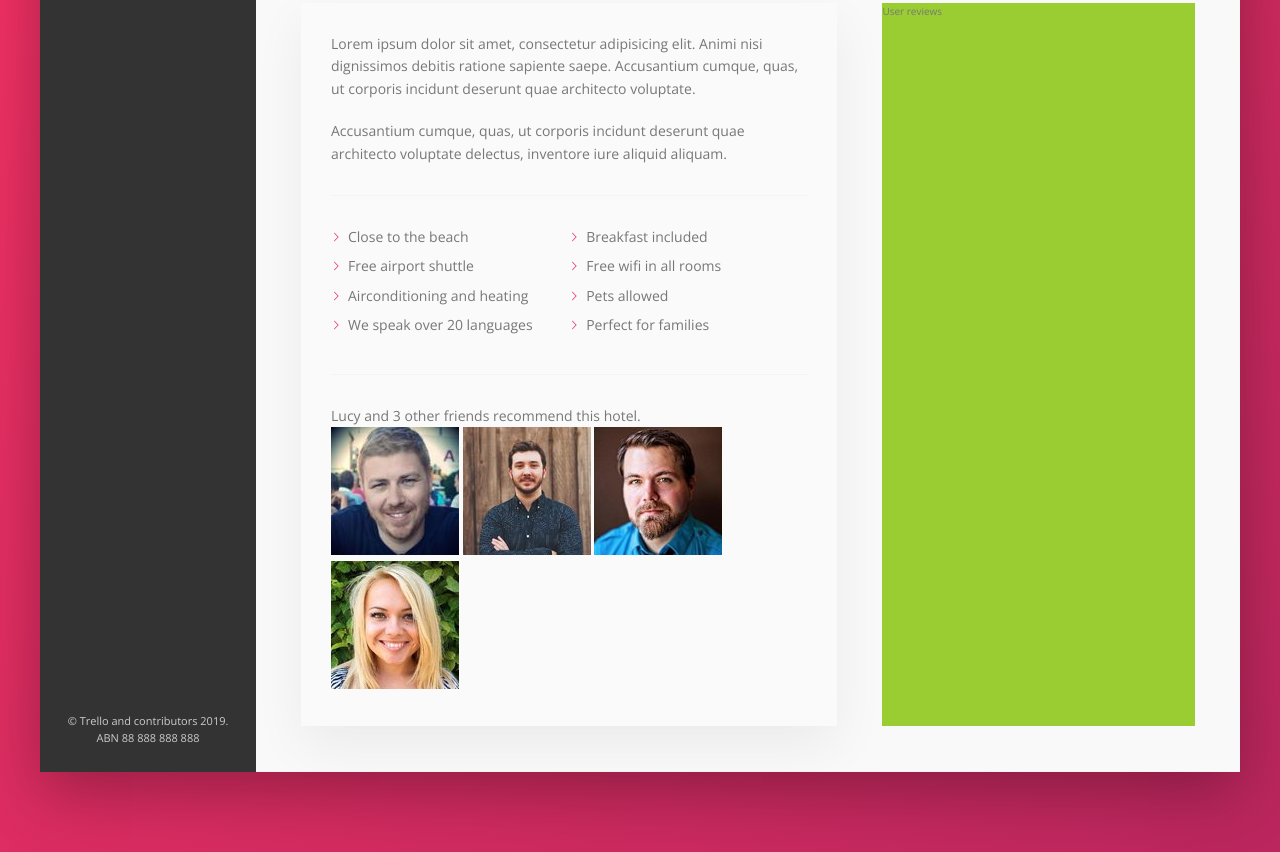
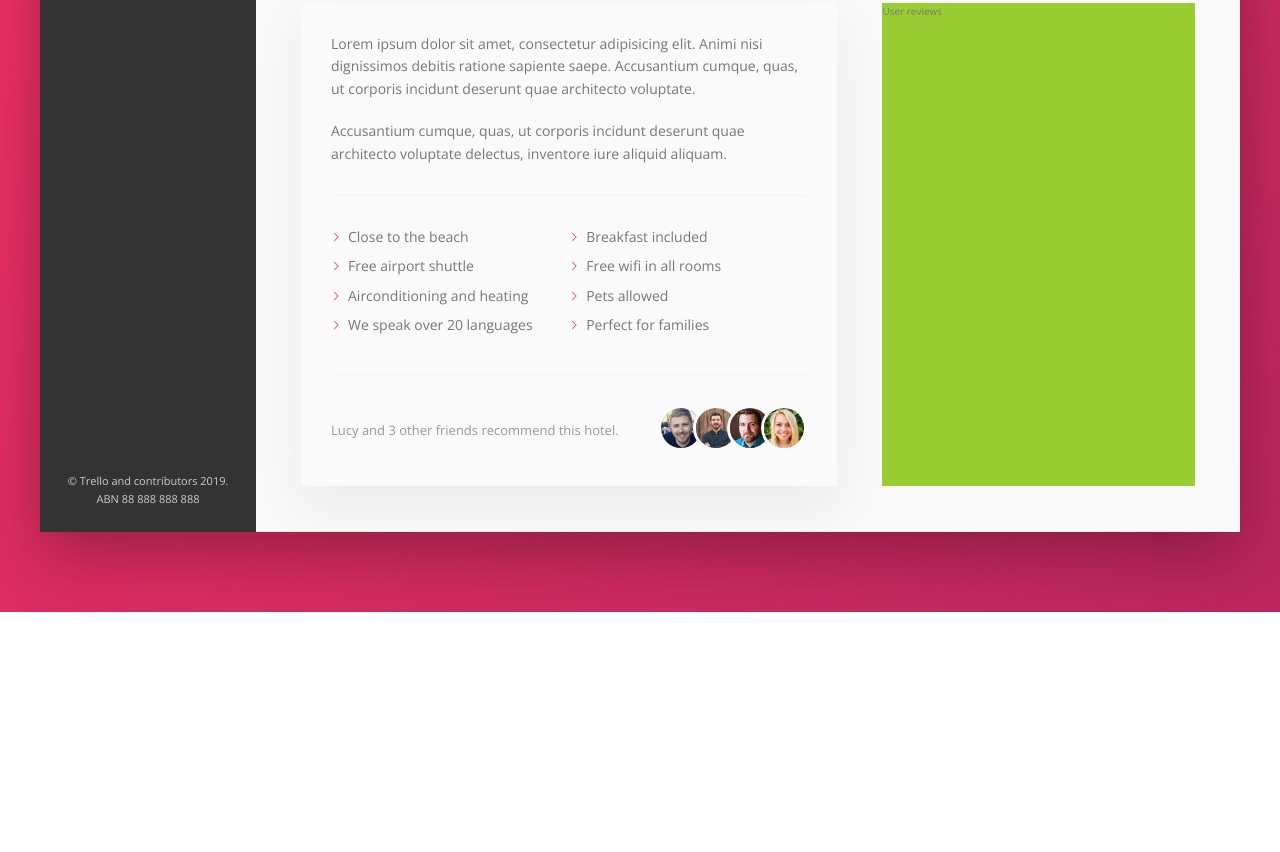
Before and after one commit to barrosdaniel/AcademicProjects-14Trello, a website: page index.html in a window 1280 px wide. Shown: the part 644-1496 px from the top of the page. After the commit the page ends 1256 px from the top, so only its background shows below. Drawn offline with nearby package versions, Linux system fonts and the light colour scheme.

Commit message:
feature: Add Information section > comments section markup and styling

```diff
--- a/sass/components/_components.scss
+++ b/sass/components/_components.scss
@@ -379,6 +379,32 @@
 
 
 
-
 ////////////////////////////////////
 // Recommendation
+.recommend {
+  font-size: 1.3rem;
+  color: var(--color-gray-dark-3);
+
+  display: flex;
+  align-items: center;
+
+  &__count {
+    margin-right: auto;
+  }
+
+  &__friends {
+    margin-left: auto;
+  }
+
+  &__photo {
+    box-sizing: content-box;
+    height: 4rem;
+    width: 4rem;
+    border-radius: 50%;
+    border: 3px solid var(--color-white);
+
+    &:not(:last-child) {
+      margin-right: -1.5rem;
+    }
+  }
+}
```
Also changed, not shown: css/style.css.
